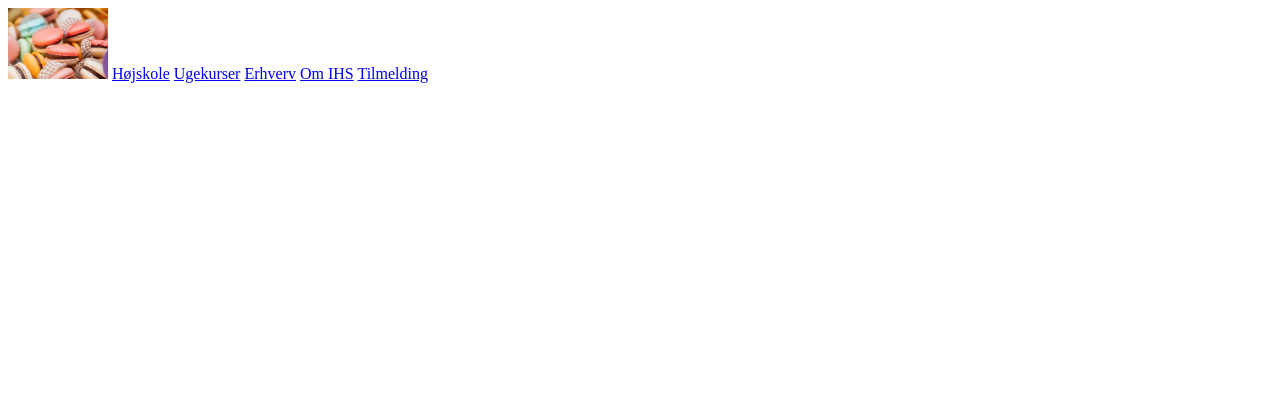
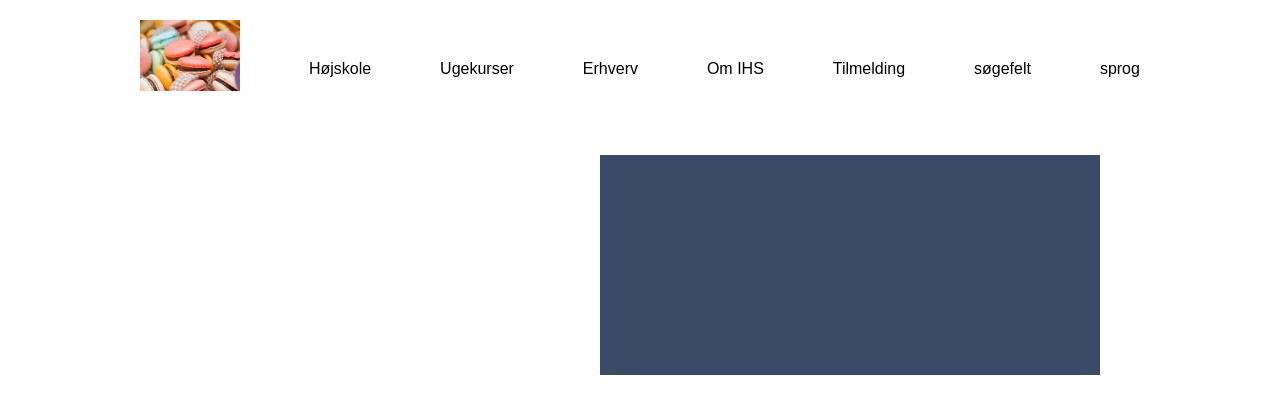
Before and after one commit to sara616b/tema9-ihs, a plain HTML site: page index.html in a window 1280 px wide. Drawn offline with Linux system fonts and the light colour scheme; no server answers.

Commit message:
flere detaljer til forside

```diff
--- a/index.html
+++ b/index.html
@@ -13,19 +13,20 @@
     <header>
         <!--Globalmenu/topmenu-->
         <nav>
-            <a href="index.html"><img style="width: 100px;" src="assets/imgs/kage(15).jpg" alt=""></a>
+            <a href="index.html"><img src="assets/imgs/kage(15).jpg" alt=""></a>
             <a href="hojskole.html">Højskole</a>
             <a href="ugekurser.html">Ugekurser</a>
             <a href="erhverv.html">Erhverv</a>
             <a href="om_ihs.html">Om IHS</a>
             <a href="tilmelding.html">Tilmelding</a>
+            <div>søgefelt</div>
+            <div>sprog</div>
         </nav>
 
     </header>
 
     <!--splashsektion med billede og intro-->
-    <section id="splash" style="width: 100%; height: 300px;
-    background-size: cover;">
+    <section id="splash">
         <div id="info"></div>
     </section>
 
--- a/style.css
+++ b/style.css
@@ -0,0 +1,58 @@
+* {
+    margin: 0;
+    box-sizing: border-box;
+}
+
+body {
+    max-width: 1000px;
+    margin: auto;
+}
+
+
+/*__________navigation________________*/
+
+
+nav img {
+    width: 100px;
+}
+
+nav {
+    display: flex;
+    justify-content: space-between;
+    flex-direction: row;
+}
+
+nav a,
+nav div {
+    color: black;
+    padding: 60px 0 20px 0;
+    font-family: sans-serif;
+    text-decoration: none;
+}
+
+nav a:first-child {
+    padding: 20px 0;
+}
+
+/*___________splash (forside)_________*/
+
+#splash {
+    width: 100%;
+    height: 300px;
+    background-size: cover;
+    display: flex;
+    align-items: flex-end;
+    flex-direction: column;
+}
+
+#splash #info {
+    background-color: #0b1d42;
+    color: white;
+    opacity: 0.8;
+    height: 90%;
+    width: 50%;
+    padding: 40px;
+    margin: 40px;
+    text-align: center;
+
+}
```
